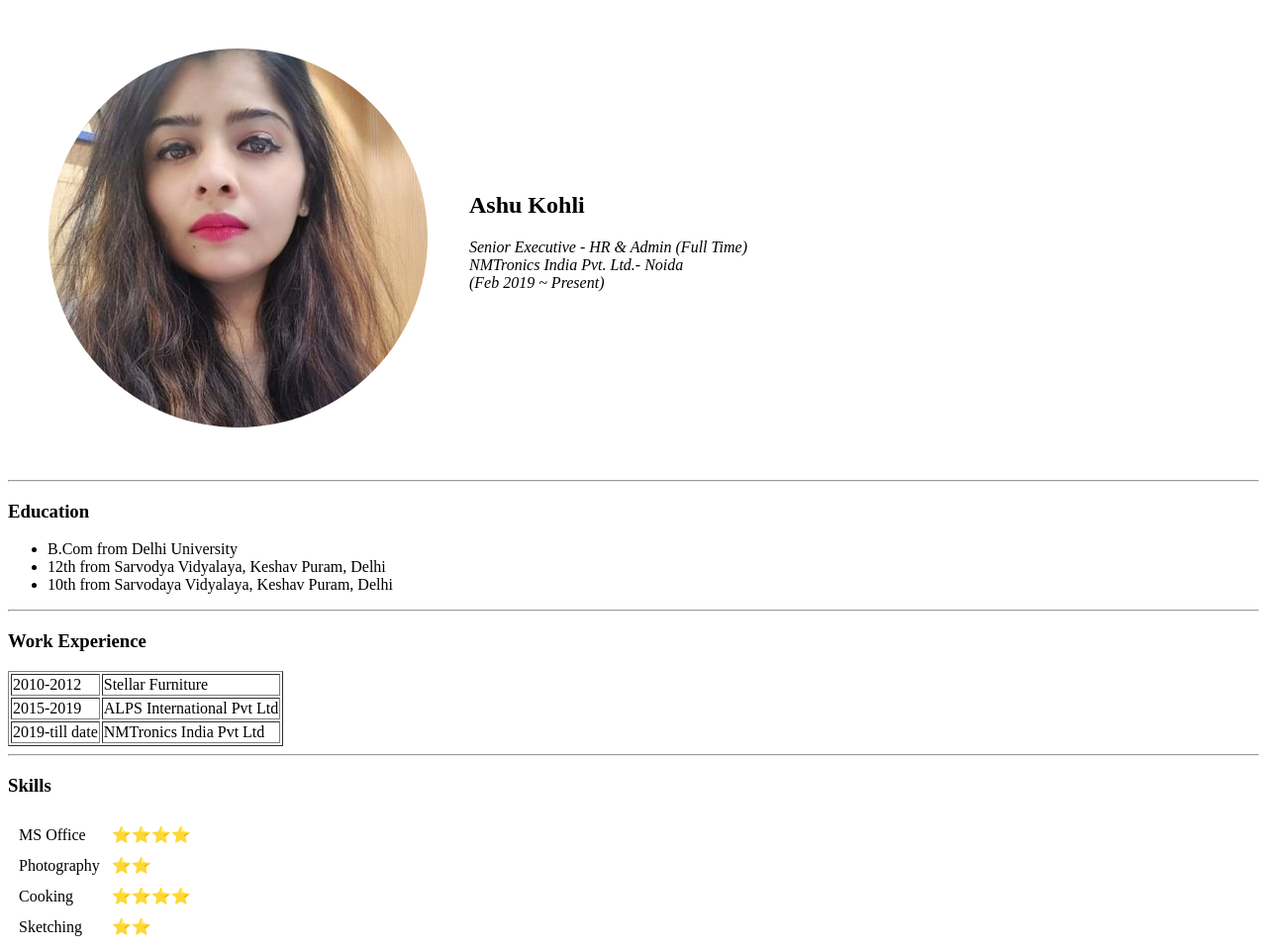
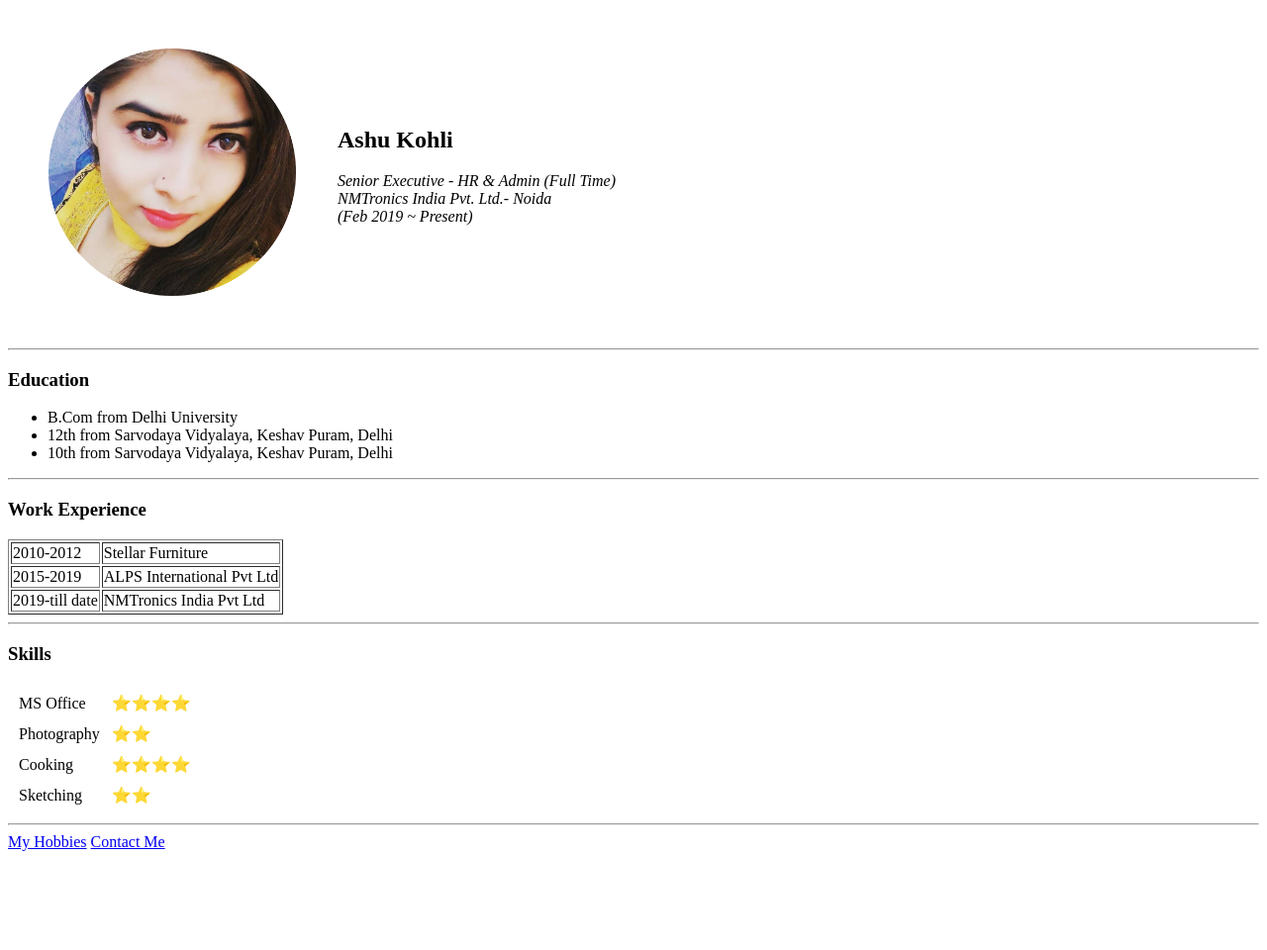
Before and after one commit to kohliashu/cv, a plain HTML site: page index.html in a window 1280 px wide. Shown: the top 960 px of the page at 99% size. After the commit the page ends 868 px from the top, so only its background shows below. Drawn offline with Linux system fonts and the light colour scheme.

Commit message:
Image change

```diff
--- a/index.html
+++ b/index.html
@@ -7,7 +7,7 @@
   <body>
     <table cellspacing="40">
       <tr>
-        <td><img src="Ashu rounded image.png" alt="Ashu Kohli Profile Picture"></td>
+        <td><img src="Ashucircle.png" width="250" alt="Ashu Kohli Profile Picture"></td>
         <td><h2><b>Ashu Kohli</b></h2>
         <p><i>Senior Executive - HR & Admin (Full Time) </br> NMTronics India Pvt. Ltd.- Noida </br>(Feb 2019 ~ Present)</i></p>
         </p></td>
@@ -17,7 +17,7 @@
     <h3>Education</h3>
     <ul>
       <li>B.Com from Delhi University</li>
-      <li>12th from Sarvodya Vidyalaya, Keshav Puram, Delhi</li>
+      <li>12th from Sarvodaya Vidyalaya, Keshav Puram, Delhi</li>
       <li>10th from Sarvodaya Vidyalaya, Keshav Puram, Delhi</li>
     </ul>
     <hr>
```
Also changed, not shown: Ashucircle.png (added).
